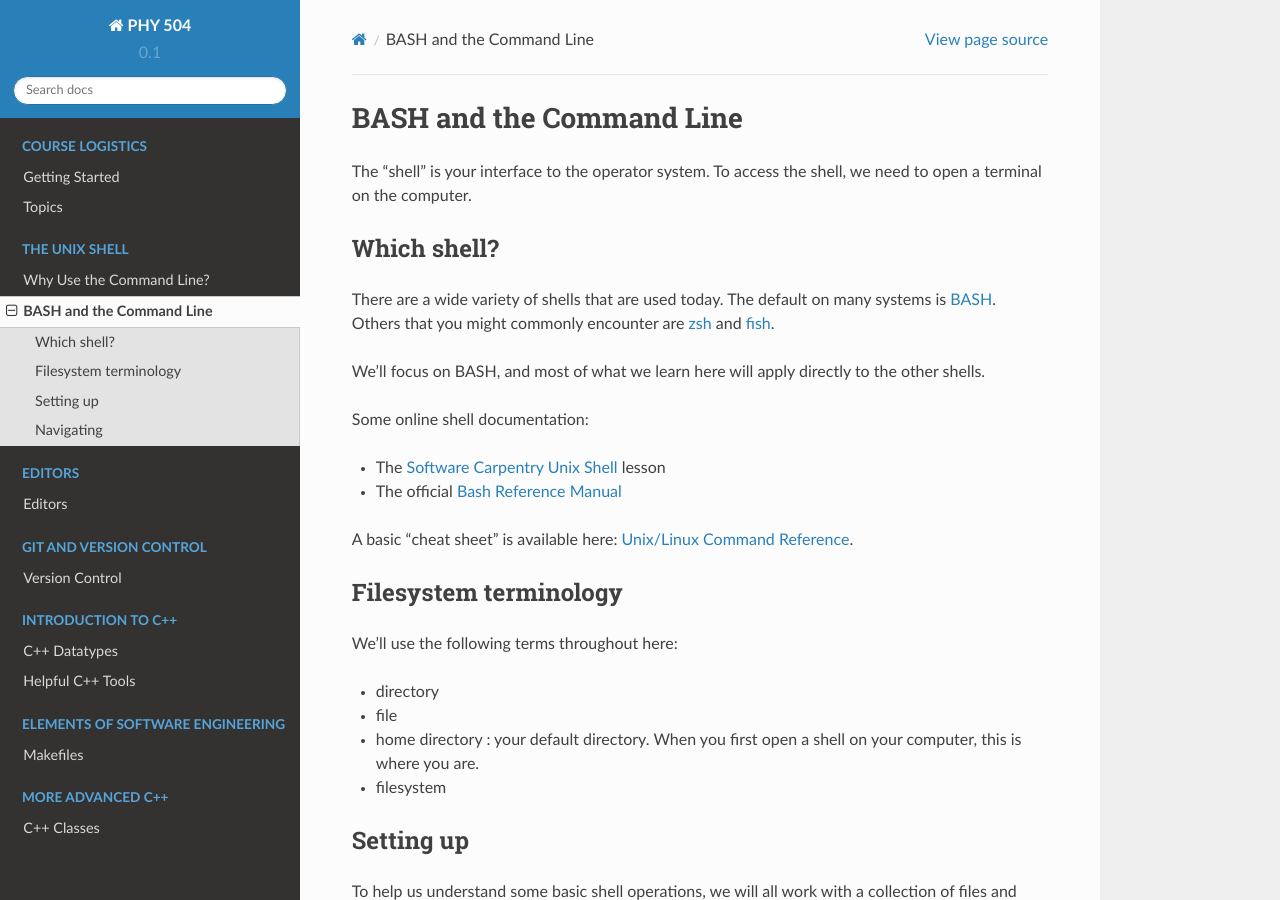
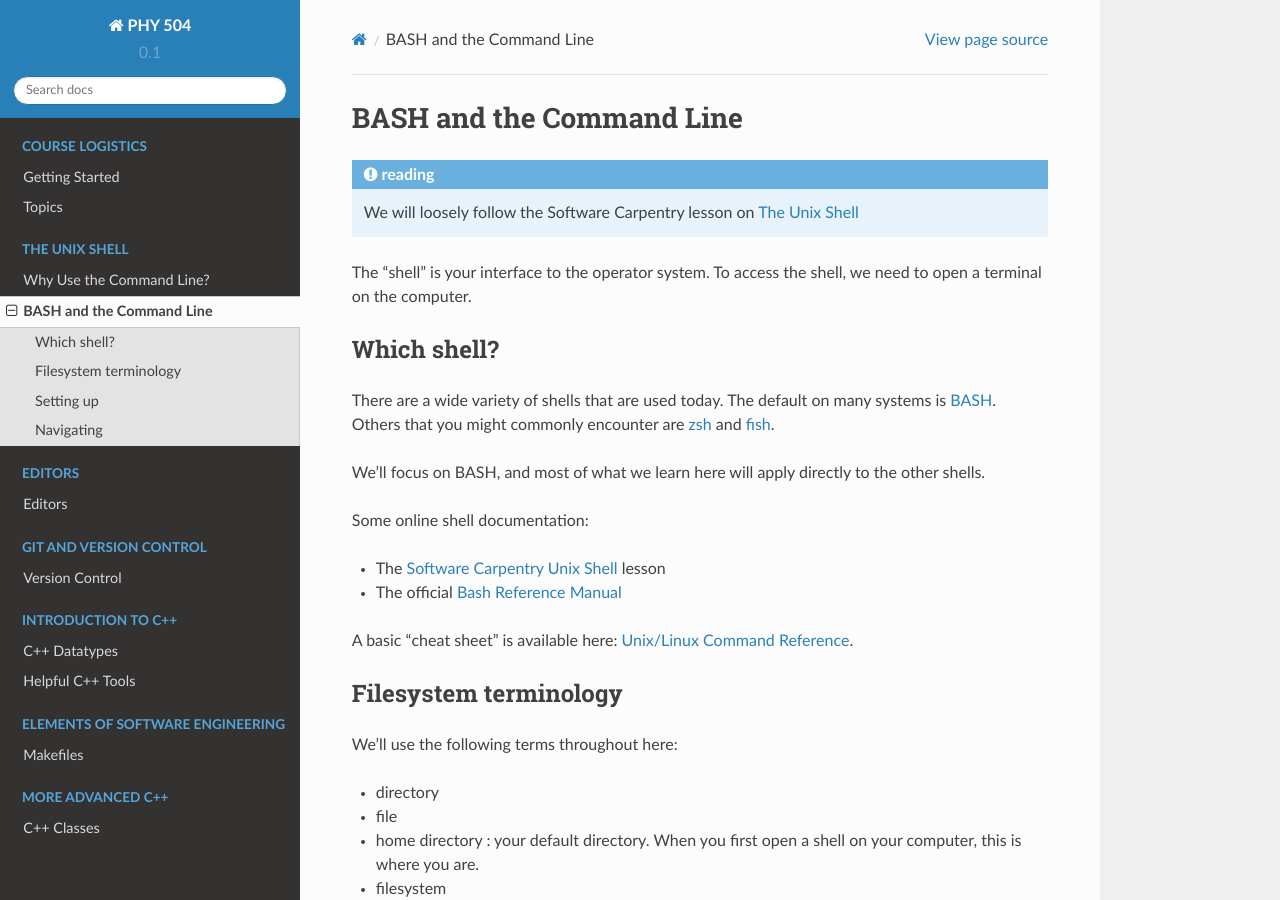
Before and after one commit to zingale/phy504, a Sphinx documentation site: the page built from docs/source/shell.rst, in a window 1280 px wide and 900 px high. Built offline with Sphinx 7.4.7 and the Read the Docs theme 2.0.0, drawn with Linux system fonts in a browser that asks for light colours.

Commit message:
add reading

```diff
--- a/docs/source/shell.rst
+++ b/docs/source/shell.rst
@@ -1,6 +1,11 @@
 *************************
 BASH and the Command Line
 *************************
+
+.. admonition:: reading
+
+   We will loosely follow the Software Carpentry lesson on `The Unix Shell <https://swcarpentry.github.io/shell-novice/>`_
+
 
 The "shell" is your interface to the operator system.  To access the
 shell, we need to open a terminal on the computer.
```
